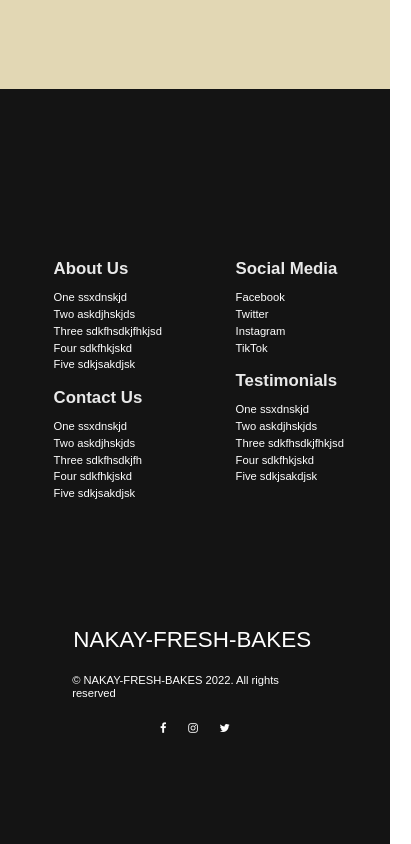
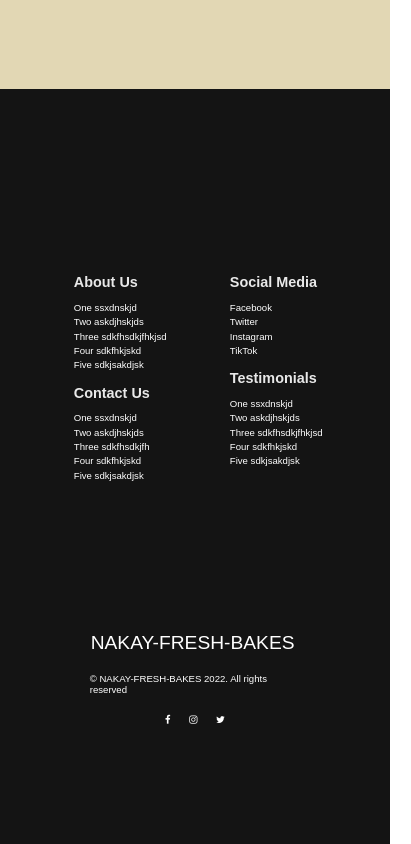
Before and after one commit to Babanaps/nakayfreshbakes, a plain HTML site: page index.html in a window 390 px wide. Shown: the part 2693-3537 px from the top of the page, 411 px wide, since content can reach past the window. Drawn offline with Linux system fonts and the light colour scheme; a script that the page names is missing.

Commit message:
Update styles.css

```diff
--- a/styles.css
+++ b/styles.css
@@ -619,12 +619,12 @@ transition: all 0.3s ease;
 @media screen and (max-width: 480px){
 
      .footer__links{
+        transform: scale(0.6, 0.6);
+    }
+    .social__media{
+        transform: scale(0.6, 0.6);
+    }
+    #navbar__logo{
         transform: scale(0.7, 0.7);
     }
-    .social__media{
-        transform: scale(0.7, 0.7);
-    }
-    #navbar__logo{
-        transform: scale(0.7, 0.7)
-    }
 }
```
